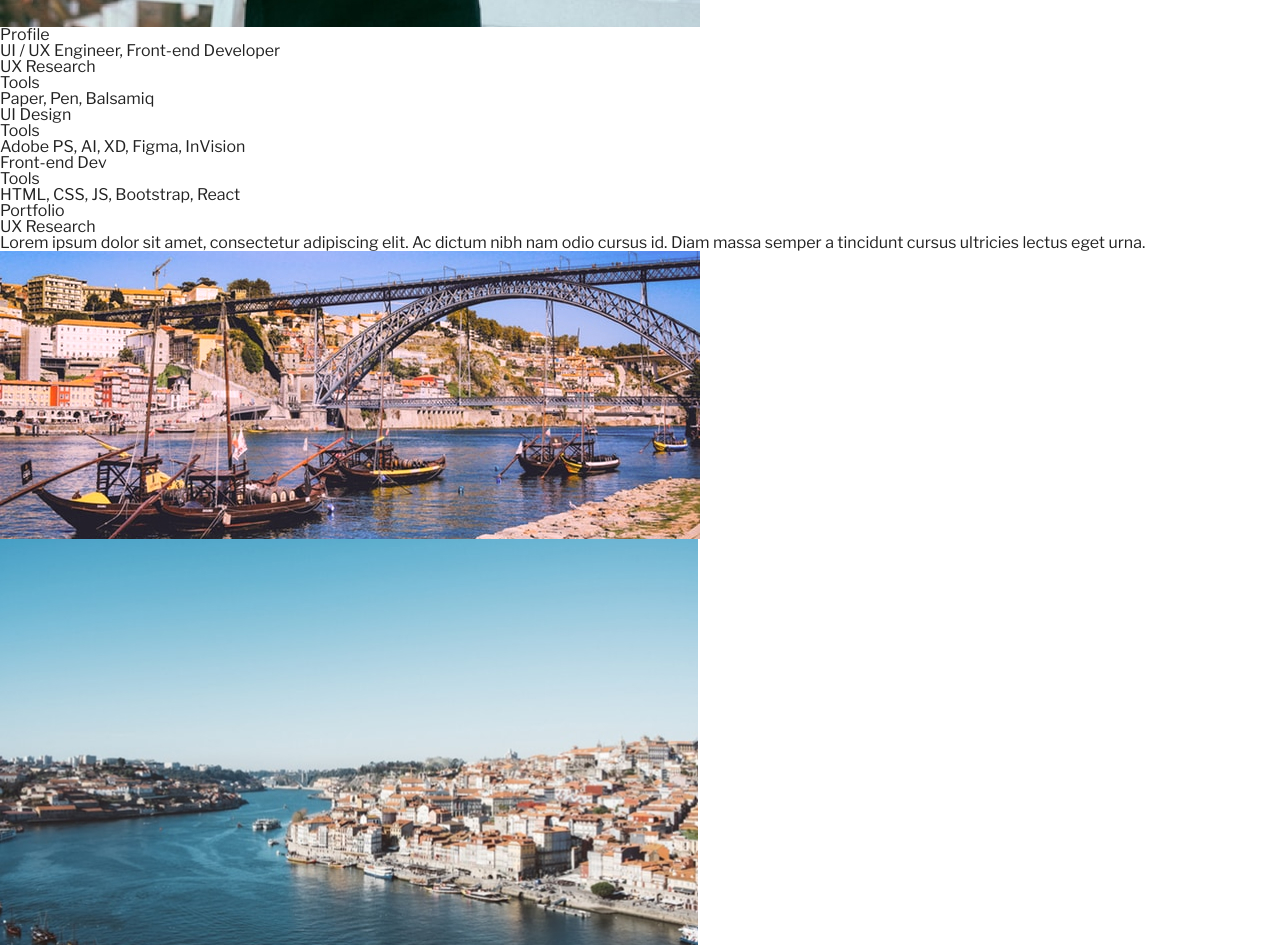
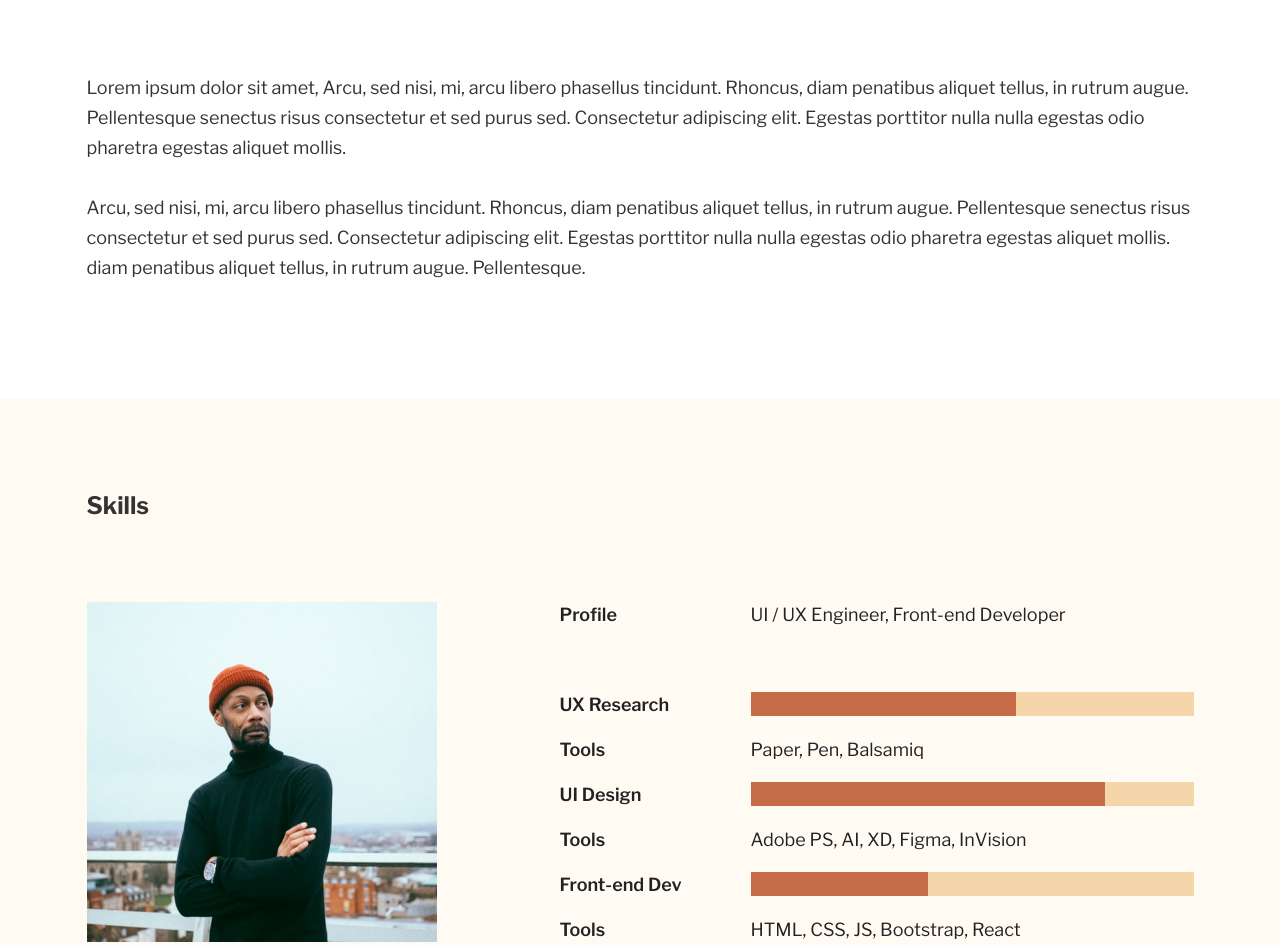
Before and after one commit to rammfall-edu/portfolio-3, a plain HTML site: page index.html in a window 1280 px wide. Shown: the part 893-1838 px from the top of the page. Drawn offline with nearby package versions, Linux system fonts and the light colour scheme.

Commit message:
Complete css

```diff
--- a/css/index.css
+++ b/css/index.css
@@ -1,3 +1,238 @@
 body {
     font-family: 'Libre Franklin', sans-serif;
 }
+
+.container {
+    width: 1107px;
+    margin-left: auto;
+    margin-right: auto;
+}
+
+h2 {
+    font-size: 24px;
+    line-height: calc(29 / 24);
+    font-weight: 700;
+    color: #333333;
+}
+
+.hero {
+    background-color: grey;
+    padding-top: 93px;
+    padding-bottom: 240px;
+    color: white;
+}
+
+/* Start header */
+
+header {
+    margin-bottom: 145px;
+}
+
+header > div {
+    display: flex;
+    justify-content: space-between;
+    align-items: center;
+}
+
+.logo {
+    font-size: 24px;
+    line-height: 1.2;
+    font-weight: 700;
+}
+
+header nav ul {
+    display: flex;
+    gap: 60px;
+}
+
+header nav ul a {
+    font-size: 18px;
+    line-height: calc(22 / 18);
+}
+
+header nav ul li:first-child a {
+    font-weight: bold;
+}
+
+/* Start hero-content */
+
+h1 {
+    font-size: 64px;
+    line-height: calc(78 / 64);
+    margin-bottom: 26px;
+}
+
+.hero-content p {
+    font-size: 24px;
+    line-height: calc(29 / 24);
+    margin-bottom: 106px;
+}
+
+.hero-content a {
+    font-size: 18px;
+    line-height: calc(22 / 18);
+    text-decoration: underline;
+}
+
+/* Start about */
+
+.about {
+    padding-top: 93px;
+    padding-bottom: 115px;
+}
+
+.about h2 {
+    margin-bottom: 76px;
+}
+
+.about p {
+    font-size: 18px;
+    line-height: calc(30 / 18);
+    color: #333333;
+    margin-bottom: 30px;
+}
+
+.about p:last-child {
+    margin-bottom: 0;
+}
+
+/* Start skills */
+
+.skills {
+    background-color: #FFFAF2;
+    padding-top: 93px;
+    padding-bottom: 135px;
+}
+
+.skills h2 {
+    margin-bottom: 82px;
+}
+
+.skills-row {
+    display: flex;
+    gap: 123px;
+}
+
+.skills-row img {
+    width: 350px;
+}
+
+.skills-list {
+    flex-grow: 1;
+    display: flex;
+    flex-direction: column;
+    gap: 20px;
+}
+
+.skills-list li {
+    display: flex;
+    flex-direction: column;
+    gap: 20px;
+}
+
+.skills-list li:first-child {
+    padding-bottom: 45px;
+}
+
+.skills-item {
+    display: flex;
+    align-items: center;
+    gap: 66px;
+    font-size: 18px;
+    line-height: calc(25 / 18);
+}
+
+.skills-key {
+    width: 125px;
+    font-weight: 600;
+}
+
+.progressbar {
+    height: 24px;
+    background-color: #F5D6AB;
+    flex-grow: 1;
+    overflow: hidden;
+}
+
+.progressbar-percent {
+    background-color: #C66C49;
+    height: 100%;
+}
+
+/* Start portfolio */
+
+.portfolio {
+    padding-top: 93px;
+    padding-bottom: 139px;
+}
+
+.portfolio h2 {
+    margin-bottom: 86px;
+}
+
+.portfolio-row {
+    display: flex;
+    gap: 125px;
+}
+
+.portfolio-text {
+    width: 349px;
+    flex-shrink: 0;
+    color: #333333;
+}
+
+.portfolio-text h3 {
+    font-size: 18px;
+    line-height: calc(25 / 18);
+    font-weight: 600;
+    margin-bottom: 48px;
+}
+
+.portfolio-text p {
+    font-size: 18px;
+    line-height: calc(30 / 18);
+}
+
+.portfolio-images {
+    padding-top: 54px;
+    display: flex;
+    gap: 30px
+}
+
+.portfolio-column {
+    display: flex;
+    flex-direction: column;
+    gap: 32px;
+    width: 350px;
+}
+
+.portfolio-column:last-child {
+    width: 255px;
+}
+
+/* Start footer */
+
+footer {
+    background-color: #FFFAF2;
+    padding-top: 93px;
+    padding-bottom: 189px;
+}
+
+footer h2 {
+    margin-bottom: 51px;
+}
+
+.footer-row {
+    display: flex;
+    gap: 30px;
+    font-size: 18px;
+    line-height: calc(22 / 18);
+    color: #333333;
+}
+
+.footer-row ul {
+    flex-grow: 1;
+    display: flex;
+    flex-direction: column;
+    gap: 14px;
+}
--- a/css/reset.css
+++ b/css/reset.css
@@ -359,3 +359,10 @@ textarea {
     color: #000;
     padding: 0.2em 0;
 }
+
+a {
+    text-decoration: none;
+    color: inherit;
+    font-size: inherit;
+    line-height: inherit;
+}
--- a/index.html
+++ b/index.html
@@ -12,7 +12,6 @@
           rel="stylesheet">
     <link rel="stylesheet" href="css/reset.css">
     <link rel="stylesheet" href="css/index.css">
-
 </head>
 <body>
 
@@ -124,7 +123,7 @@
                                 UX Research
                             </p>
                             <div class="progressbar">
-                                <div class="progressbar-percent"></div>
+                                <div class="progressbar-percent" style="width: 60%;"></div>
                             </div>
                         </div>
                         <div class="skills-item">
@@ -142,7 +141,7 @@
                                 UI Design
                             </p>
                             <div class="progressbar">
-                                <div class="progressbar-percent"></div>
+                                <div class="progressbar-percent" style="width: 80%;"></div>
                             </div>
                         </div>
                         <div class="skills-item">
@@ -160,7 +159,7 @@
                                 Front-end Dev
                             </p>
                             <div class="progressbar">
-                                <div class="progressbar-percent"></div>
+                                <div class="progressbar-percent" style="width: 40%;"></div>
                             </div>
                         </div>
                         <div class="skills-item">
```
